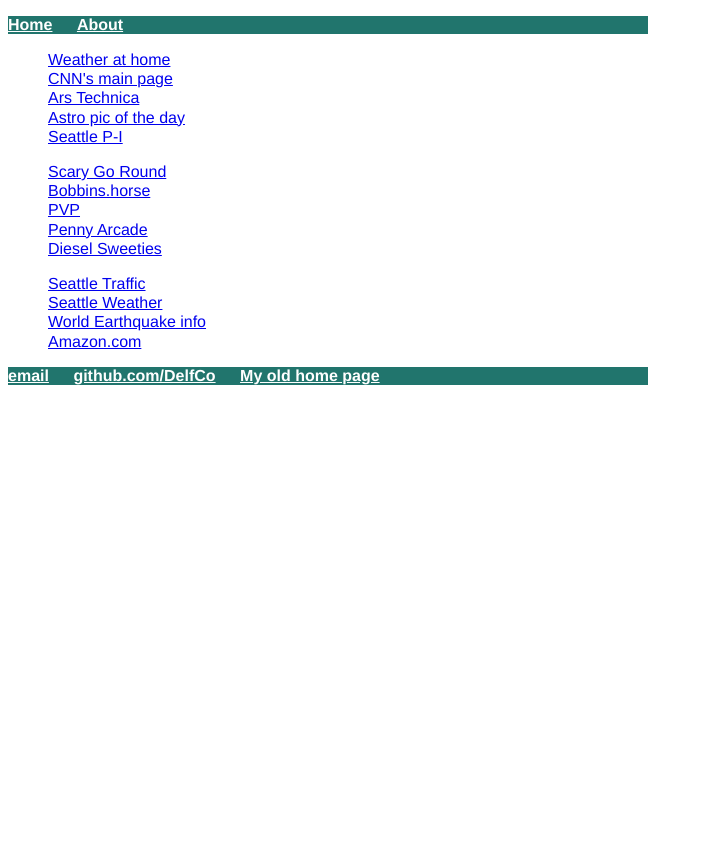
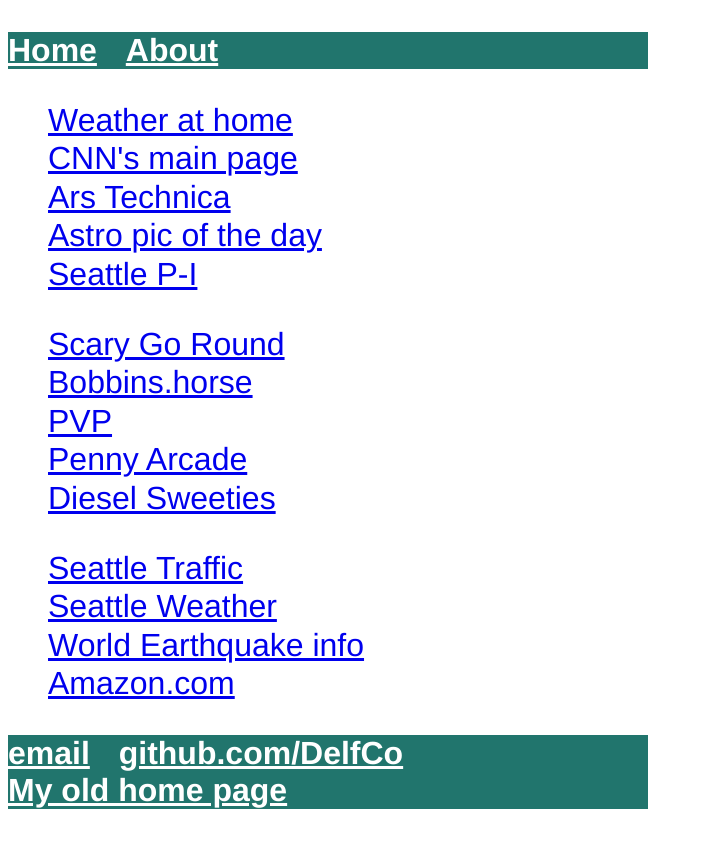
Before and after one commit to DelfCo/DelfCo.github.io, a Jekyll site: the page built from index.html, in a window 1280 px wide. Shown: the top 848 px of the page, without its empty margins (0-703 px from the left). Built offline with Jekyll 4.4.1, drawn with Linux system fonts in a browser that asks for light colours.

Commit message:
fluid type?

```diff
--- a/css/main.css
+++ b/css/main.css
@@ -87,3 +87,9 @@ footer ul li {
         font-size: 1.25em;
     }
 }
+
+@supports (font-size: clamp(23ch, 5vw, 46ch)) {
+    body {
+      font-size: clamp(12px, 5vw, 32px);
+    }
+}
```
